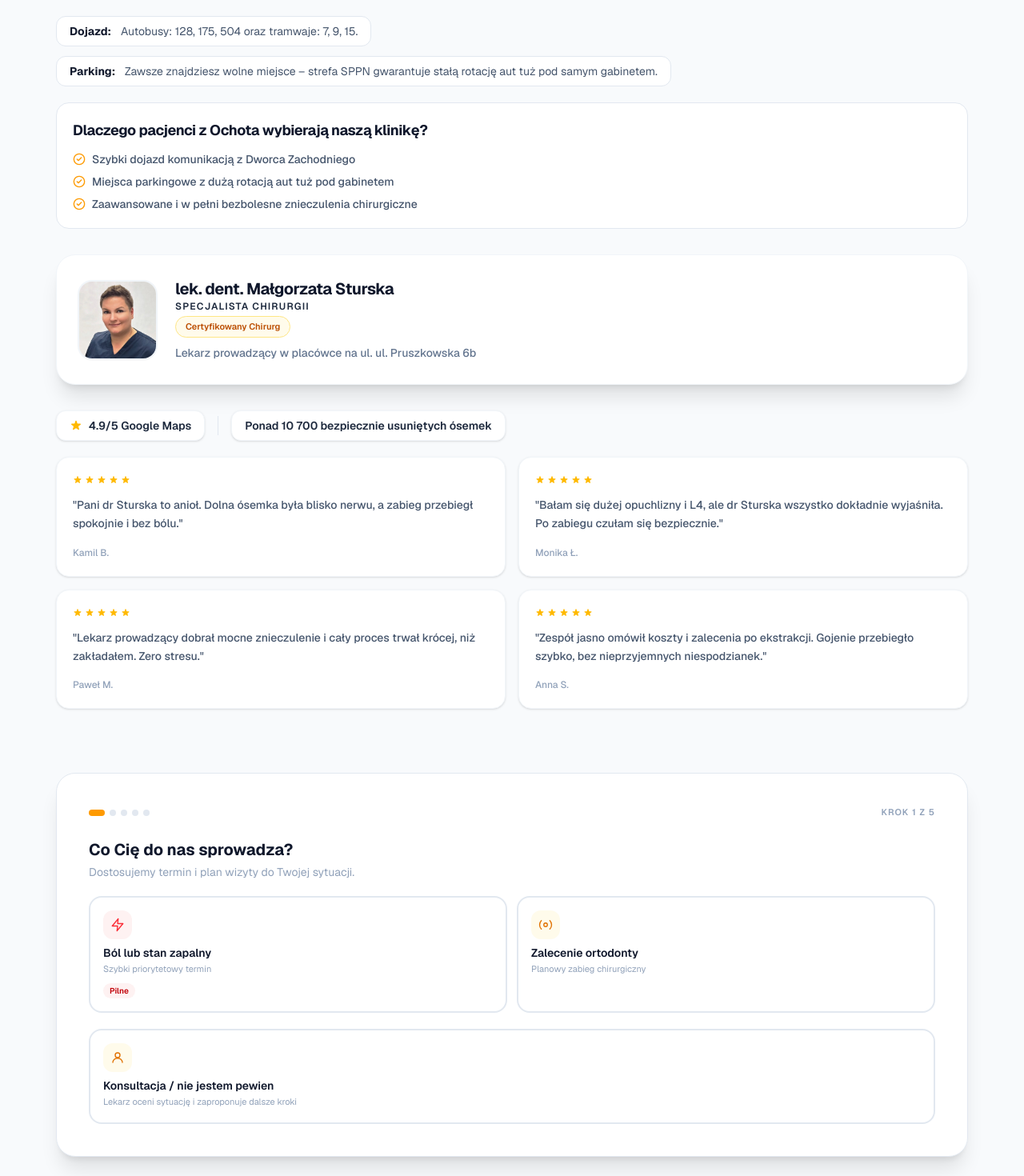
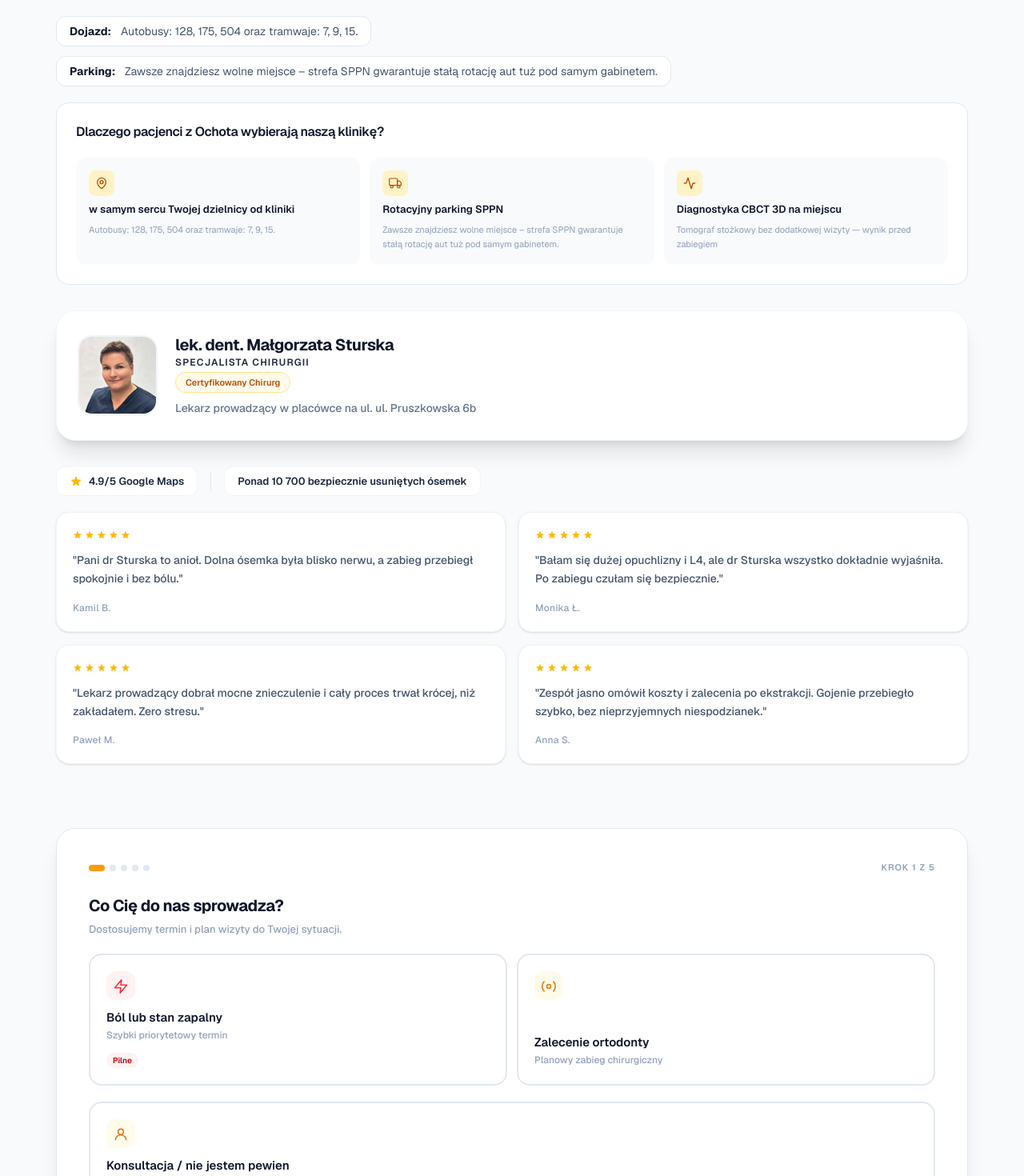
Before and after one commit to JakubProkopiuk/osemki-warszawa, a Next.js app: page /ochota in a window 1280 px wide. Shown: the part 440-1910 px from the top of the page at 80% size. Built offline with nearby package versions, Linux system fonts and the light colour scheme.

Commit message:
fix: fix fix fix

```diff
--- a/src/app/[slug]/LocationClient.tsx
+++ b/src/app/[slug]/LocationClient.tsx
@@ -4,7 +4,7 @@ import { useState, type ReactNode } from 'react';
 import Image from 'next/image';
 import Link from 'next/link';
 import { motion, AnimatePresence } from 'framer-motion';
-import { CheckCircle2, Clock, FileCheck, Shield, ShieldCheck } from 'lucide-react';
+import { Activity, CheckCircle2, Clock, FileCheck, MapPin, Shield, ShieldCheck } from 'lucide-react';
 import locations from '../../data/locations.json';
 import Breadcrumb, { type BreadcrumbItem } from '@/components/Breadcrumb';
 import { getClinicProfile, type LocationRecord } from '@/lib/clinic';
@@ -13,6 +13,8 @@ import { getProcedureCount } from '@/lib/utils';
 const cardStyle = 'bg-white border border-slate-200 shadow-xl rounded-3xl';
 const inputStyle =
   'w-full bg-white border border-slate-300 focus:border-amber-500 p-4 rounded-2xl outline-none transition-all duration-300 text-base placeholder:text-slate-400';
+const tileStyle =
+  'w-full text-left p-5 rounded-2xl border-2 border-slate-200 bg-white transition-all duration-300 hover:border-amber-500 hover:shadow-md flex items-start justify-between group gap-3';
 
 const Star = () => (
   <svg className="w-4 h-4 text-amber-400" fill="currentColor" viewBox="0 0 20 20" aria-hidden="true">
@@ -61,18 +63,16 @@ const OptionCard = ({
 }) => (
     <button
       onClick={onClick}
-    className={`group w-full text-left p-4 rounded-2xl border-2 bg-white transition-all duration-150 hover:border-amber-400 hover:bg-amber-50/40 flex flex-col gap-2 ${
-      selected ? 'border-amber-400 bg-amber-50/40' : 'border-slate-200'
-    }`}
+      className={`${tileStyle} flex-col ${selected ? 'border-amber-400 bg-amber-50/40' : ''}`}
     >
       <div className={`w-9 h-9 rounded-xl flex items-center justify-center ${card.urgent ? 'bg-red-50' : 'bg-amber-50'}`}>
-      <span className={`[&>svg]:w-[18px] [&>svg]:h-[18px] [&>svg]:stroke-[1.8] ${card.urgent ? '[&>svg]:stroke-red-500' : '[&>svg]:stroke-amber-600'}`}>
+      <span className={`[&>svg]:w-5 [&>svg]:h-5 [&>svg]:mt-0.5 [&>svg]:stroke-[1.8] ${card.urgent ? '[&>svg]:stroke-red-500' : '[&>svg]:stroke-amber-600'}`}>
         {card.icon}
       </span>
       </div>
       <div>
-      <p className="text-[14px] font-semibold text-slate-900 leading-snug">{card.label}</p>
-      <p className="text-[11px] text-slate-400 mt-0.5 leading-relaxed">{card.desc}</p>
+      <p className="font-semibold block text-[15px] leading-snug text-slate-900">{card.label}</p>
+      <p className="text-[12px] text-slate-400 font-medium leading-relaxed mt-0.5">{card.desc}</p>
       </div>
     {card.badge && (
       <span className="text-[10px] font-semibold px-2 py-0.5 rounded-full bg-red-50 text-red-700 w-fit">
@@ -243,7 +243,7 @@ export default function LocationClient({ locationData }: { locationData: Locatio
 
               <h1 className="text-4xl md:text-[62px] font-extrabold tracking-tight leading-[0.97] text-slate-900">
                 Bezbolesne usuwanie ósemek blisko <br />
-                <span className="text-slate-800 italic">{locationName}.</span>
+                <span className="text-slate-800 italic">{locationName}</span>
               </h1>
 
               <p className="text-lg text-slate-500 font-medium leading-relaxed max-w-xl">
@@ -266,33 +266,57 @@ export default function LocationClient({ locationData }: { locationData: Locatio
                 </div>
               )}
 
-              <div className="bg-white border border-slate-200 rounded-2xl p-5 mt-4">
-                <h2 className="text-lg font-bold tracking-tight text-slate-900 mb-3">
+              <div className="bg-white border border-slate-200 rounded-2xl p-6 mt-4">
+                <h2 className="text-base font-semibold tracking-tight text-slate-900 mb-5">
                   Dlaczego pacjenci z {locationName} wybierają naszą klinikę?
                 </h2>
-                <ul className="space-y-2">
-                  {isOchota
-                    ? [
-                        'Szybki dojazd komunikacją z Dworca Zachodniego',
-                        'Miejsca parkingowe z dużą rotacją aut tuż pod gabinetem',
-                        'Zaawansowane i w pełni bezbolesne znieczulenia chirurgiczne',
-                      ].map((point) => (
-                        <li key={point} className="flex items-start gap-2 text-sm text-slate-600 font-medium">
-                          <CheckCircle2 className="w-4 h-4 text-amber-500 mt-0.5 shrink-0" />
-                          <span>{point}</span>
-                        </li>
-                      ))
-                    : [
-                        'Bezpośrednie sąsiedztwo stacji Metro Ursynów',
-                        'Prywatny, darmowy parking dla pacjentów',
-                        'Nowoczesna diagnostyka 3D (CBCT) na miejscu',
-                      ].map((point) => (
-                        <li key={point} className="flex items-start gap-2 text-sm text-slate-600 font-medium">
-                          <CheckCircle2 className="w-4 h-4 text-amber-500 mt-0.5 shrink-0" />
-                          <span>{point}</span>
-                        </li>
-                      ))}
-                </ul>
+                <div className="grid grid-cols-3 gap-3">
+                  <div className="flex flex-col gap-2 bg-slate-50 rounded-xl p-4">
+                    <div className="w-8 h-8 rounded-lg bg-amber-100 flex items-center justify-center shrink-0">
+                      <MapPin className="w-4 h-4 text-amber-700" />
+                    </div>
+                    <p className="text-[13px] font-semibold text-slate-900 leading-snug">
+                      {locationData.czas_dojazdu} od kliniki
+                    </p>
+                    <p className="text-[11px] text-slate-400 leading-relaxed">
+                      {locationData.komunikacja
+                        ? locationData.komunikacja
+                        : isOchota
+                          ? 'Dojazd z Dworca Zachodniego i centrum'
+                          : 'Metro M1 + linie autobusowe'}
+                    </p>
+                  </div>
+                  <div className="flex flex-col gap-2 bg-slate-50 rounded-xl p-4">
+                    <div className="w-8 h-8 rounded-lg bg-amber-100 flex items-center justify-center shrink-0">
+                      <svg className="w-4 h-4 text-amber-700" viewBox="0 0 24 24" fill="none" stroke="currentColor" strokeWidth="1.8" strokeLinecap="round" strokeLinejoin="round">
+                        <rect x="1" y="3" width="15" height="13" rx="2" />
+                        <path d="M16 8h4l3 3v5h-7V8z" />
+                        <circle cx="5.5" cy="18.5" r="2.5" />
+                        <circle cx="18.5" cy="18.5" r="2.5" />
+                      </svg>
+                    </div>
+                    <p className="text-[13px] font-semibold text-slate-900 leading-snug">
+                      {isOchota ? 'Rotacyjny parking SPPN' : 'Bezpłatny parking'}
+                    </p>
+                    <p className="text-[11px] text-slate-400 leading-relaxed">
+                      {parkingText ??
+                        (isOchota
+                          ? 'Zawsze wolne miejsce tuż pod gabinetem'
+                          : 'Prywatny parking dla pacjentów kliniki')}
+                    </p>
+                  </div>
+                  <div className="flex flex-col gap-2 bg-slate-50 rounded-xl p-4">
+                    <div className="w-8 h-8 rounded-lg bg-amber-100 flex items-center justify-center shrink-0">
+                      <Activity className="w-4 h-4 text-amber-700" />
+                    </div>
+                    <p className="text-[13px] font-semibold text-slate-900 leading-snug">
+                      Diagnostyka CBCT 3D na miejscu
+                    </p>
+                    <p className="text-[11px] text-slate-400 leading-relaxed">
+                      Tomograf stożkowy bez dodatkowej wizyty — wynik przed zabiegiem
+                    </p>
+                  </div>
+                </div>
               </div>
             </div>
 
@@ -312,13 +336,13 @@ export default function LocationClient({ locationData }: { locationData: Locatio
 
             <div className="space-y-5">
               <div className="flex items-center gap-4">
-                <div className="flex items-center gap-2 bg-white px-4 py-2 rounded-xl border border-slate-100 shadow-sm">
+                <div className="flex items-center gap-2 bg-white px-4 py-2 rounded-xl border border-slate-100">
                   <Star />
-                  <span className="font-semibold text-sm text-slate-800">4.9/5 Google Maps</span>
+                  <span className="font-semibold text-[13px] text-slate-800">4.9/5 Google Maps</span>
                 </div>
                 <div className="hidden md:block h-6 w-px bg-slate-200" />
-                <div className="flex items-center gap-2 bg-white px-4 py-2 rounded-xl border border-slate-100 shadow-sm">
-                  <span className="font-semibold text-sm text-slate-800">Ponad {procedureCount.toLocaleString('pl-PL')} bezpiecznie usuniętych ósemek</span>
+                <div className="flex items-center gap-2 bg-white px-4 py-2 rounded-xl border border-slate-100">
+                  <span className="font-semibold text-[13px] text-slate-800">Ponad {procedureCount.toLocaleString('pl-PL')} bezpiecznie usuniętych ósemek</span>
                 </div>
               </div>
 
@@ -333,7 +357,7 @@ export default function LocationClient({ locationData }: { locationData: Locatio
                       </div>
                       <p className="text-slate-600 font-medium text-sm leading-relaxed mb-4">&quot;{rev.text}&quot;</p>
                     </div>
-                    <span className="font-medium text-slate-400 text-[12px]">{rev.author}</span>
+                    <span className="font-medium text-slate-400 text-[12px] tracking-wide">{rev.author}</span>
                   </motion.div>
                 ))}
               </div>
@@ -348,7 +372,11 @@ export default function LocationClient({ locationData }: { locationData: Locatio
                     <div
                       key={i}
                       className={`h-2 rounded-full transition-all duration-300 ${
-                        i < step ? 'w-2 bg-green-400' : i === step ? 'w-5 bg-amber-500' : 'w-2 bg-slate-200'
+                        i < step
+                          ? 'w-2 bg-emerald-400'
+                          : i === step
+                            ? 'w-5 bg-amber-500'
+                            : 'w-2 bg-slate-200'
                       }`}
                     />
                   ))}
@@ -371,8 +399,8 @@ export default function LocationClient({ locationData }: { locationData: Locatio
               ) : step === 1 ? (
                 <motion.div key="step1" layout initial={{ opacity: 0, y: 10 }} animate={{ opacity: 1, y: 0 }} exit={{ opacity: 0, y: -10 }} className="space-y-5">
                   <div>
-                    <h2 className="text-xl font-bold text-slate-900 mb-1">Co Cię do nas sprowadza?</h2>
-                    <p className="text-sm text-slate-400">Dostosujemy termin i plan wizyty do Twojej sytuacji.</p>
+                    <h2 className="text-[20px] font-bold tracking-tight text-slate-900 mb-1">Co Cię do nas sprowadza?</h2>
+                    <p className="text-slate-400 text-[13px] font-medium leading-relaxed">Dostosujemy termin i plan wizyty do Twojej sytuacji.</p>
                   </div>
                   <div className="grid grid-cols-1 sm:grid-cols-2 gap-3">
                     <OptionCard
@@ -426,8 +454,8 @@ export default function LocationClient({ locationData }: { locationData: Locatio
               ) : step === 2 ? (
                 <motion.div key="step2" layout initial={{ opacity: 0, y: 10 }} animate={{ opacity: 1, y: 0 }} exit={{ opacity: 0, y: -10 }} className="space-y-5">
                   <div>
-                    <h2 className="text-xl font-bold text-slate-900 mb-1">Która ósemka sprawia problem?</h2>
-                    <p className="text-sm text-slate-400">Precyzyjniejsza informacja = szybsza kwalifikacja.</p>
+                    <h2 className="text-[20px] font-bold tracking-tight text-slate-900 mb-1">Która ósemka sprawia problem?</h2>
+                    <p className="text-slate-400 text-[13px] font-medium leading-relaxed">Precyzyjniejsza informacja = szybsza kwalifikacja.</p>
                   </div>
                   <div className="grid grid-cols-1 sm:grid-cols-2 gap-3">
                     <OptionCard
@@ -506,8 +534,8 @@ export default function LocationClient({ locationData }: { locationData: Locatio
               ) : step === 3 ? (
                 <motion.div key="step3" layout initial={{ opacity: 0, y: 10 }} animate={{ opacity: 1, y: 0 }} exit={{ opacity: 0, y: -10 }} className="space-y-5">
                   <div>
-                    <h2 className="text-xl font-bold text-slate-900 mb-1">Masz aktualne RTG?</h2>
-                    <p className="text-sm text-slate-400">Nie masz? Nie szkodzi — wykonamy diagnostykę na miejscu.</p>
+                    <h2 className="text-[20px] font-bold tracking-tight text-slate-900 mb-1">Masz aktualne RTG?</h2>
+                    <p className="text-slate-400 text-[13px] font-medium leading-relaxed">Nie masz? Nie szkodzi — wykonamy diagnostykę na miejscu.</p>
                   </div>
                   <div className="grid grid-cols-1 sm:grid-cols-2 gap-3">
                     <OptionCard
@@ -561,8 +589,8 @@ export default function LocationClient({ locationData }: { locationData: Locatio
               ) : step === 4 ? (
                 <motion.div key="step4" layout initial={{ opacity: 0, y: 10 }} animate={{ opacity: 1, y: 0 }} exit={{ opacity: 0, y: -10 }} className="space-y-5">
                   <div>
-                    <h2 className="text-xl font-bold text-slate-900 mb-1">Co Cię najbardziej niepokoi?</h2>
-                    <p className="text-sm text-slate-400">Przygotujemy plan wizyty dokładnie pod Twoje obawy.</p>
+                    <h2 className="text-[20px] font-bold tracking-tight text-slate-900 mb-1">Co Cię najbardziej niepokoi?</h2>
+                    <p className="text-slate-400 text-[13px] font-medium leading-relaxed">Przygotujemy plan wizyty dokładnie pod Twoje obawy.</p>
                   </div>
                   <div className="flex flex-col gap-3">
                     {[
@@ -679,20 +707,20 @@ export default function LocationClient({ locationData }: { locationData: Locatio
                     <button
                       type="submit"
                       disabled={status === 'loading'}
-                      className="w-full bg-gradient-to-b from-amber-400 to-amber-500 text-amber-950 font-bold text-lg py-4 mt-4 rounded-2xl shadow-[0_8px_20px_-6px_rgba(245,158,11,0.4)] transition-all duration-300 hover:shadow-[0_12px_25px_-6px_rgba(245,158,11,0.6)] hover:-translate-y-0.5 active:translate-y-0"
+                      className="w-full bg-amber-500 hover:bg-amber-600 active:scale-[0.99] text-slate-900 font-semibold text-[15px] py-4 mt-2 rounded-2xl transition-all duration-200"
                     >
                       {status === 'loading' ? 'Wysyłanie...' : 'Zarezerwuj bezpłatną konsultację →'}
                     </button>
 
-                    <div className="grid grid-cols-3 gap-2 pt-3 border-t border-slate-100">
+                    <div className="grid grid-cols-3 gap-2 pt-4 border-t border-slate-100 mt-5">
                       {[
                         { icon: <ShieldCheck className="w-3.5 h-3.5" />, label: 'Dane szyfrowane' },
                         { icon: <FileCheck className="w-3.5 h-3.5" />, label: 'Wycena przed zabiegiem' },
                         { icon: <Clock className="w-3.5 h-3.5" />, label: 'Szybkie terminy' },
                       ].map((t) => (
-                        <div key={t.label} className="flex flex-col items-center gap-1 bg-slate-50 border border-slate-100 rounded-xl p-2.5 text-center">
-                          <span className="text-slate-400 [&>svg]:w-3.5 [&>svg]:h-3.5">{t.icon}</span>
-                          <span className="text-[10px] text-slate-400 leading-tight">{t.label}</span>
+                        <div key={t.label} className="flex flex-col items-center gap-1.5 bg-slate-50 border border-slate-100 rounded-xl p-3 text-center">
+                          <span className="text-slate-400">{t.icon}</span>
+                          <span className="text-[10px] text-slate-400 font-medium leading-tight">{t.label}</span>
                         </div>
                       ))}
                     </div>
--- a/src/app/page.tsx
+++ b/src/app/page.tsx
@@ -2,7 +2,7 @@
 
 import Link from 'next/link';
 import Image from 'next/image';
-import { ChevronRight, MapPin, Search } from 'lucide-react';
+import { Award, ChevronRight, Gem, MapPin, Search, ShieldCheck } from 'lucide-react';
 import locations from '../data/locations.json';
 
 type LocationItem = {
@@ -29,7 +29,7 @@ export default function HomePage() {
 
           <h1 className="text-6xl md:text-[100px] font-black tracking-tight leading-[0.85] text-slate-900">
             Ochota na <br />
-            <span className="text-slate-300 font-light italic text-[0.9em]">Uśmiech.</span>
+            <span className="text-slate-300 font-light italic text-[0.9em]">Uśmiech</span>
           </h1>
 
           <p className="text-xl md:text-2xl text-slate-400 font-medium leading-relaxed max-w-2xl mx-auto">
@@ -66,7 +66,7 @@ export default function HomePage() {
 
         <div className="mb-32 text-left px-2">
           <div className="flex items-center gap-4 mb-16">
-            <h2 className="text-4xl font-black tracking-tight italic uppercase text-slate-900">Nasi Eksperci</h2>
+            <h2 className="text-4xl font-black tracking-tight italic text-slate-900">Nasi Eksperci</h2>
             <div className="h-[2px] flex-grow bg-slate-100 rounded-full" />
           </div>
 
@@ -95,7 +95,7 @@ export default function HomePage() {
                     loading="lazy"
                    />
                 </div>
-                <h3 className="text-xl font-black uppercase tracking-tight text-slate-900 mb-1">{doc.name}</h3>
+                <h3 className="text-[17px] font-bold tracking-tight text-slate-900 mb-1">{doc.name}</h3>
                 <p className="text-amber-600 font-bold text-xs uppercase tracking-widest mb-4">{doc.role}</p>
                 <p className="text-slate-400 font-medium leading-relaxed text-sm">{doc.desc}</p>
               </div>
@@ -103,18 +103,33 @@ export default function HomePage() {
           </div>
         </div>
 
-        <div className="grid md:grid-cols-3 gap-12 pb-24 border-t border-slate-100 pt-24 text-center">
-          <div>
-            <h3 className="font-black text-4xl mb-2 text-slate-900">15 min</h3>
-            <p className="text-slate-400 font-bold uppercase tracking-widest text-[10px]">Średni czas zabiegu</p>
+        <div className="grid md:grid-cols-3 gap-8 pb-24 border-t border-slate-100 pt-24 text-center">
+          <div className="flex flex-col items-center gap-3">
+            <div className="w-10 h-10 rounded-xl bg-amber-50 flex items-center justify-center">
+              <Award className="w-5 h-5 text-amber-600" />
+            </div>
+            <div>
+              <h3 className="font-black text-4xl mb-1 text-slate-900">10+ lat</h3>
+              <p className="text-slate-400 font-bold uppercase tracking-widest text-[10px]">Doświadczenia klinicznego</p>
+            </div>
           </div>
-          <div>
-            <h3 className="font-black text-4xl mb-2 text-slate-900">100%</h3>
-            <p className="text-slate-400 font-bold uppercase tracking-widest text-[10px]">Bezbolesne metody</p>
+          <div className="flex flex-col items-center gap-3">
+            <div className="w-10 h-10 rounded-xl bg-amber-50 flex items-center justify-center">
+              <ShieldCheck className="w-5 h-5 text-amber-600" />
+            </div>
+            <div>
+              <h3 className="font-black text-4xl mb-1 text-slate-900">10 000+</h3>
+              <p className="text-slate-400 font-bold uppercase tracking-widest text-[10px]">Przeprowadzonych zabiegów</p>
+            </div>
           </div>
-          <div>
-            <h3 className="font-black text-4xl mb-2 text-slate-900">RTG / Tomograf</h3>
-            <p className="text-slate-400 font-bold uppercase tracking-widest text-[10px]">Pełna diagnostyka na miejscu</p>
+          <div className="flex flex-col items-center gap-3">
+            <div className="w-10 h-10 rounded-xl bg-amber-50 flex items-center justify-center">
+              <Gem className="w-5 h-5 text-amber-600" />
+            </div>
+            <div>
+              <h3 className="font-black text-3xl mb-1 text-slate-900">Standard Premium</h3>
+              <p className="text-slate-400 font-bold uppercase tracking-widest text-[10px]">Najwyższa jakość opieki</p>
+            </div>
           </div>
         </div>
 
```
Lines whose indentation alone changed are shown as unchanged.
